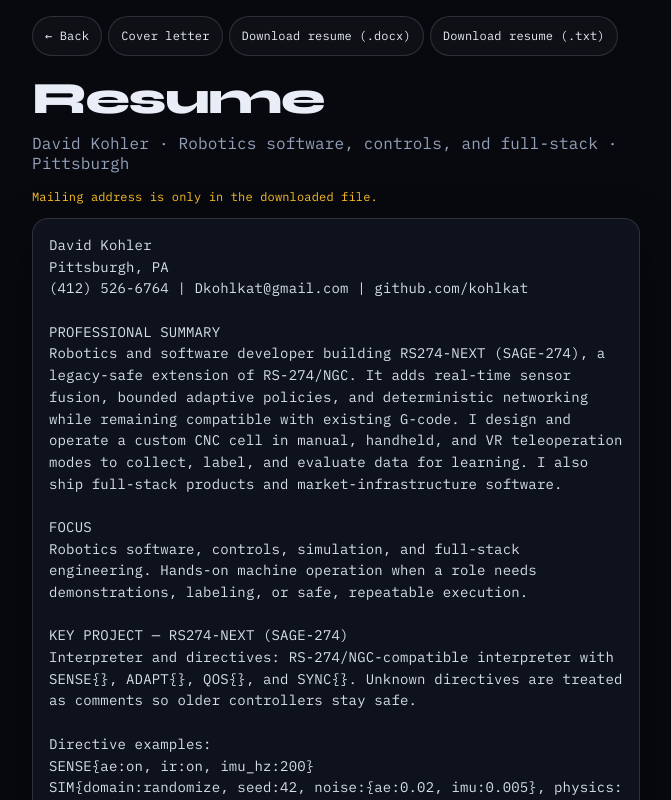
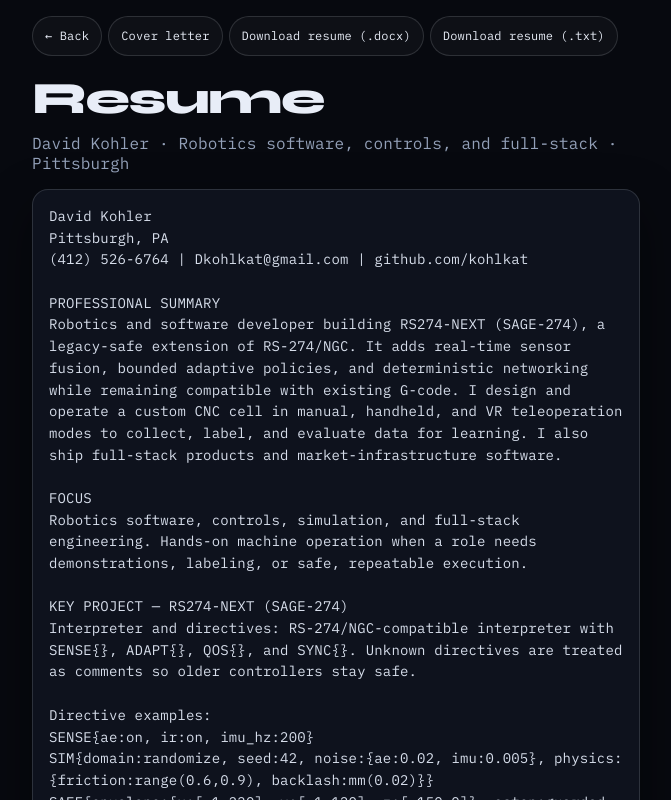
Before and after one commit to kohlkat/interactive-resume, a React (Vite) app in the folder site/: page /resume in a window 1280 px wide. Shown: the top 800 px of the page, without its empty margins (304-975 px from the left). Built offline with nearby package versions, Linux system fonts and the light colour scheme.

Commit message:
Remove the mailing-address note from the page.
The downloads still carry the address. The site no longer says so.

```diff
--- a/site/src/pages/Briefing.tsx
+++ b/site/src/pages/Briefing.tsx
@@ -39,7 +39,6 @@ export default function Briefing() {
       </section>
 
       <section className="brief-file" aria-label="Export">
-        <p>The mailing address is only in the file.</p>
         <div className="file-row">
           <a className="file-link" href="/docs/David%20Kohler%20resume.docx" download>Resume</a>
           <a className="file-link" href="/docs/David%20Kohler%20cover%20letter.docx" download>Cover letter</a>
--- a/site/src/pages/CoverLetter.tsx
+++ b/site/src/pages/CoverLetter.tsx
@@ -14,7 +14,6 @@ export default function CoverLetterPage() {
       <p style={{ color: 'var(--muted)', marginTop: 8 }}>
         General letter for robotics software, controls, simulation, or full-stack roles.
       </p>
-      <p className="privacy-note">Mailing address is only in the downloaded file.</p>
       <article className="card doc">{coverPublic}</article>
     </div>
   )
--- a/site/src/pages/Resume.tsx
+++ b/site/src/pages/Resume.tsx
@@ -14,7 +14,6 @@ export default function ResumePage() {
       <p style={{ color: 'var(--muted)', marginTop: 8 }}>
         David Kohler · Robotics software, controls, and full-stack · Pittsburgh
       </p>
-      <p className="privacy-note">Mailing address is only in the downloaded file.</p>
       <article className="card doc">{resumePublic}</article>
     </div>
   )
--- a/site/src/styles.css
+++ b/site/src/styles.css
@@ -5,7 +5,6 @@
   --muted: #93a0b8;
   --line: rgba(232, 237, 247, 0.14);
   --accent: #5eead4;
-  --warn: #fbbf24;
   --card: rgba(16, 21, 34, 0.82);
   --shadow: 0 18px 50px rgba(0, 0, 0, 0.45);
   font-family: "IBM Plex Mono", ui-monospace, SFMono-Regular, Menlo, monospace;
@@ -136,12 +135,6 @@ h1, h2, h3 {
   line-height: 1.55;
 }
 
-.brief-file p {
-  margin: 0 0 12px;
-  color: var(--muted);
-  font-size: 13px;
-}
-
 .file-row {
   display: flex;
   flex-wrap: wrap;
@@ -173,12 +166,6 @@ h1, h2, h3 {
 }
 
 .brief-foot a { color: var(--muted); }
-
-.privacy-note {
-  color: var(--warn);
-  font-size: 12px;
-  margin: 8px 0 14px;
-}
 
 .page {
   max-width: 40rem;
```
Also changed, not shown: 1 other file (tests, documents, lock files or other folders).
